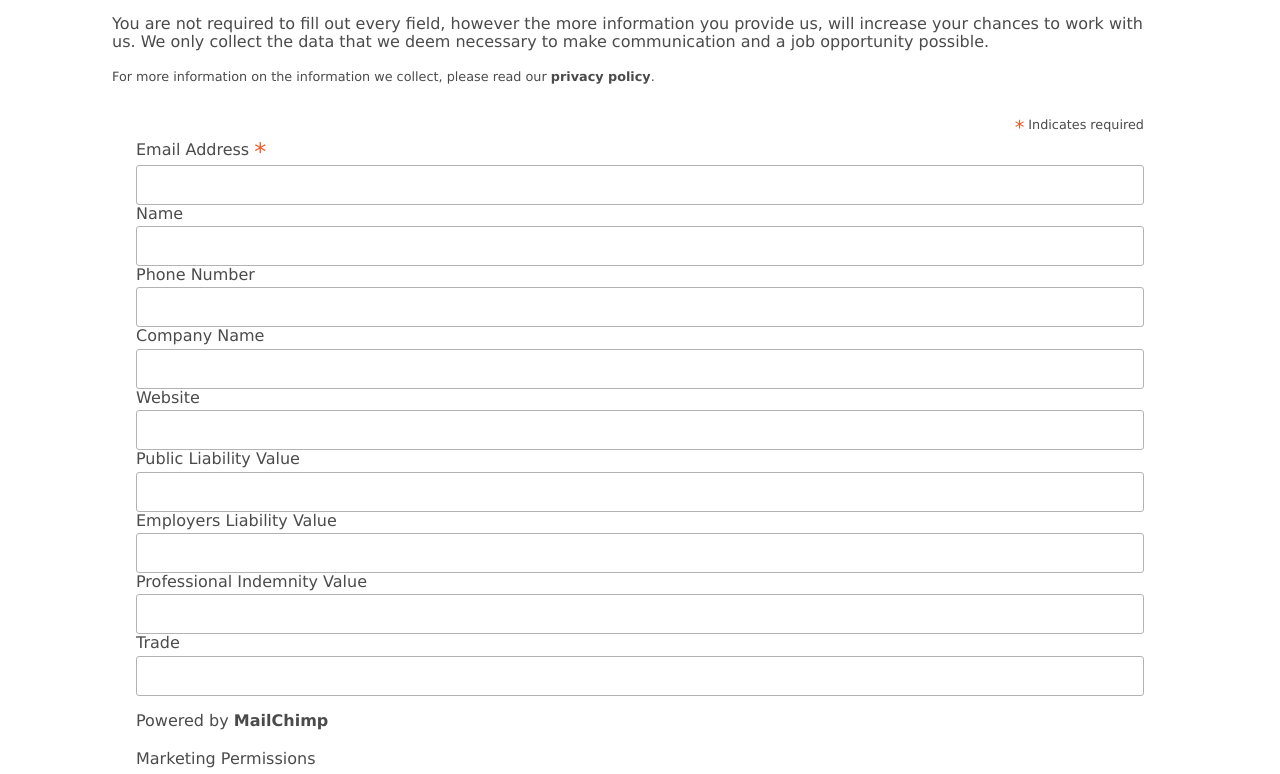
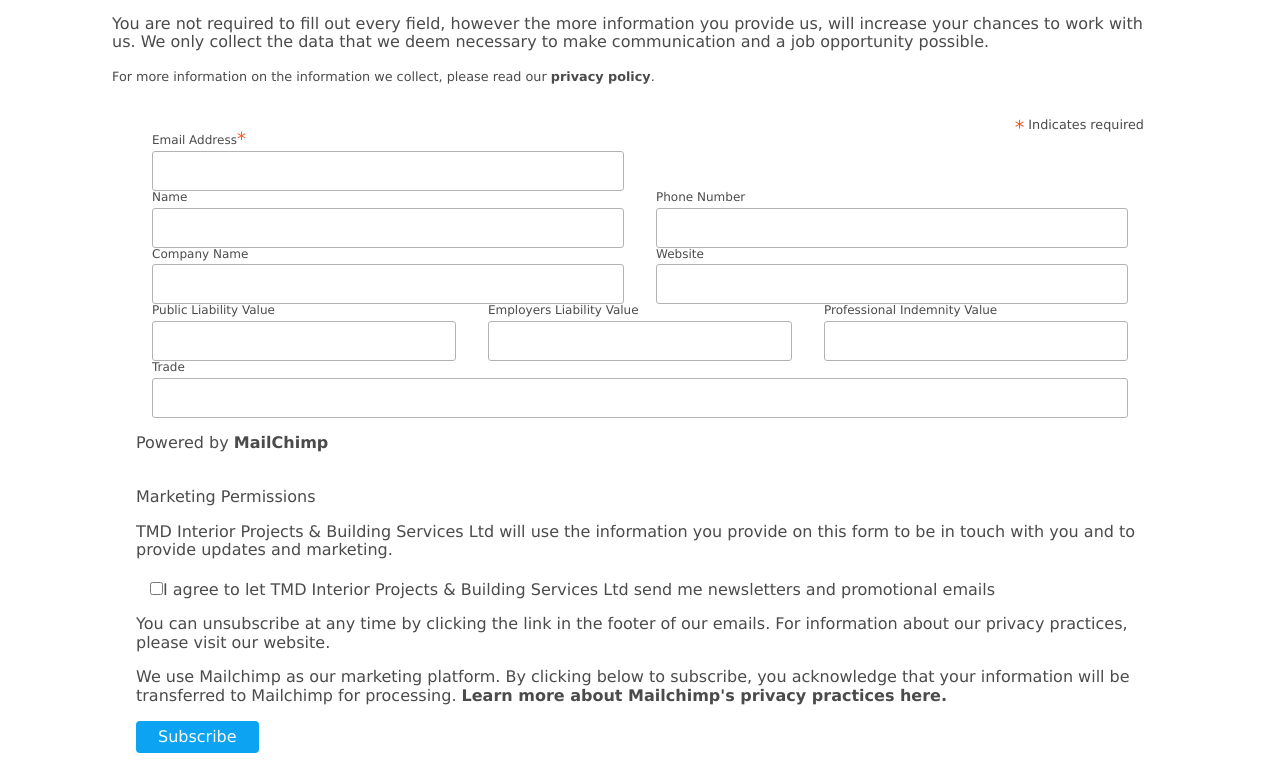
Before and after one commit to jackdomleo7/tmdip.co.uk, a Vue app: page /sub-contractors in a window 1280 px wide. Shown: the part 726-1500 px from the top of the page. Built offline with nearby package versions, Linux system fonts and the light colour scheme.

Commit message:
Style form fields

```diff
--- a/src/views/SubContractors/MailchimpForm.vue
+++ b/src/views/SubContractors/MailchimpForm.vue
@@ -10,11 +10,11 @@
       target="_blank"
       novalidate
     >
-      <div id="mc_embed_signup_scroll">
-        <div class="form__legend">
-          <small><span class="form__required">*</span> Indicates required</small>
-        </div>
-        <div class="mc-field-group">
+			<div class="form__legend">
+				<small><span class="form__required">*</span> Indicates required</small>
+			</div>
+      <div id="mc_embed_signup_scroll" class="form__fields">
+        <div class="form__field form__field--half form__field--new-line">
           <label class="textbox">
 						<span>Email Address <span class="form__required">*</span></span>
 						<input
@@ -26,19 +26,19 @@
 						/>
           </label>
         </div>
-        <div class="mc-field-group">
+        <div class="form__field form__field--half">
           <label class="textbox">
 						Name
 						<input type="text" value="" name="NAME" class="textbox__entry" id="mce-NAME" />
 					</label>
         </div>
-        <div class="mc-field-group size1of2">
+        <div class="form__field form__field--half">
           <label class="textbox">
 						Phone Number
 						<input type="text" name="PHONE" class="textbox__entry" value="" id="mce-PHONE" />
 					</label>
         </div>
-        <div class="mc-field-group">
+        <div class="form__field form__field--half">
           <label class="textbox">
 						Company Name
 						<input
@@ -50,7 +50,7 @@
 						/>
 					</label>
         </div>
-        <div class="mc-field-group">
+        <div class="form__field form__field--half">
           <label class="textbox">
 						Website
 						<input
@@ -62,25 +62,25 @@
 						/>
 					</label>
         </div>
-        <div class="mc-field-group size1of2">
+        <div class="form__field form__field--third">
           <label class="textbox">
 						Public Liability Value
 						<input type="number" name="PLV" class="textbox__entry" value="" id="mce-PLV" />
 					</label>
         </div>
-        <div class="mc-field-group size1of2">
+        <div class="form__field form__field--third">
           <label class="textbox">
 						Employers Liability Value
 						<input type="number" name="ELV" class="textbox__entry" value="" id="mce-ELV" />
 					</label>
         </div>
-        <div class="mc-field-group size1of2">
+        <div class="form__field form__field--third">
           <label class="textbox">
 						Professional Indemnity Value
 						<input type="number" name="PIV" class="textbox__entry" value="" id="mce-PIV" />
 					</label>
         </div>
-        <div class="mc-field-group">
+        <div class="form__field">
           <label class="textbox">
 						Trade
 						<input type="text" value="" name="TRADE" class="textbox__entry" id="mce-TRADE" />
@@ -97,7 +97,7 @@
         </p>
         <div
           id="mergeRow-gdpr"
-          class="mergeRow gdpr-mergeRow content__gdprBlock mc-field-group"
+          class="mergeRow gdpr-mergeRow content__gdprBlock"
         >
           <div class="content__gdpr">
             <label>Marketing Permissions</label>
@@ -106,7 +106,7 @@
               form to be in touch with you and to provide updates and marketing.
             </p>
             <fieldset
-              class="mc_fieldset gdprRequired mc-field-group"
+              class="mc_fieldset gdprRequired"
               name="interestgroup_field"
             >
               <label class="checkbox subfield" for="gdpr_12847"
@@ -193,8 +193,14 @@ export default class MailchimpForm extends Vue {
 .form {
 	padding: 0.625rem 1.5rem;
 
+	@media (max-width: 45.5625em) {
+		padding-left: 0.5rem;
+		padding-right: 0.5rem;
+	}
+
 	&__legend {
 		text-align: right;
+		display: block;
 	}
 
 	&__required {
@@ -202,6 +208,33 @@ export default class MailchimpForm extends Vue {
 		font-size: 150%;
 		position: relative;
 		top: 0.3125rem;
+	}
+
+	&__fields {
+		display: flex;
+		flex-wrap: wrap;
+	}
+
+	&__field {
+		width: 100%;
+		padding: 0 1rem;
+
+		@media (max-width: 45.5625em) {
+			width: 100% !important;
+			margin: 0 !important;
+		}
+
+		&--half {
+			width: 50%;
+
+			&.form__field--new-line {
+				margin-right: 50%;
+			}
+		}
+
+		&--third {
+			width: 33.3333%;
+		}
 	}
 }
 
@@ -228,6 +261,8 @@ export default class MailchimpForm extends Vue {
 	display: flex;
 	text-align: left;
 	flex-direction: column;
+	position: relative;
+	font-size: 0.75rem;
 
 	&__entry {
 		border: 1px solid var(--color-grey-500);
@@ -238,6 +273,7 @@ export default class MailchimpForm extends Vue {
 		margin-top: 0.1875rem;
 		padding: 0 0.75rem;
 		width: 100%;
+		font-size: 0.875rem;
 
 		&:hover {
 			border-color: var(--color-grey-600);
@@ -246,6 +282,11 @@ export default class MailchimpForm extends Vue {
 		&:focus {
 			border-color: var(--color-grey-900);
 		}
+	}
+
+	.form__required {
+		position: absolute;
+		top: -0.3125rem;
 	}
 }
 </style>
```
